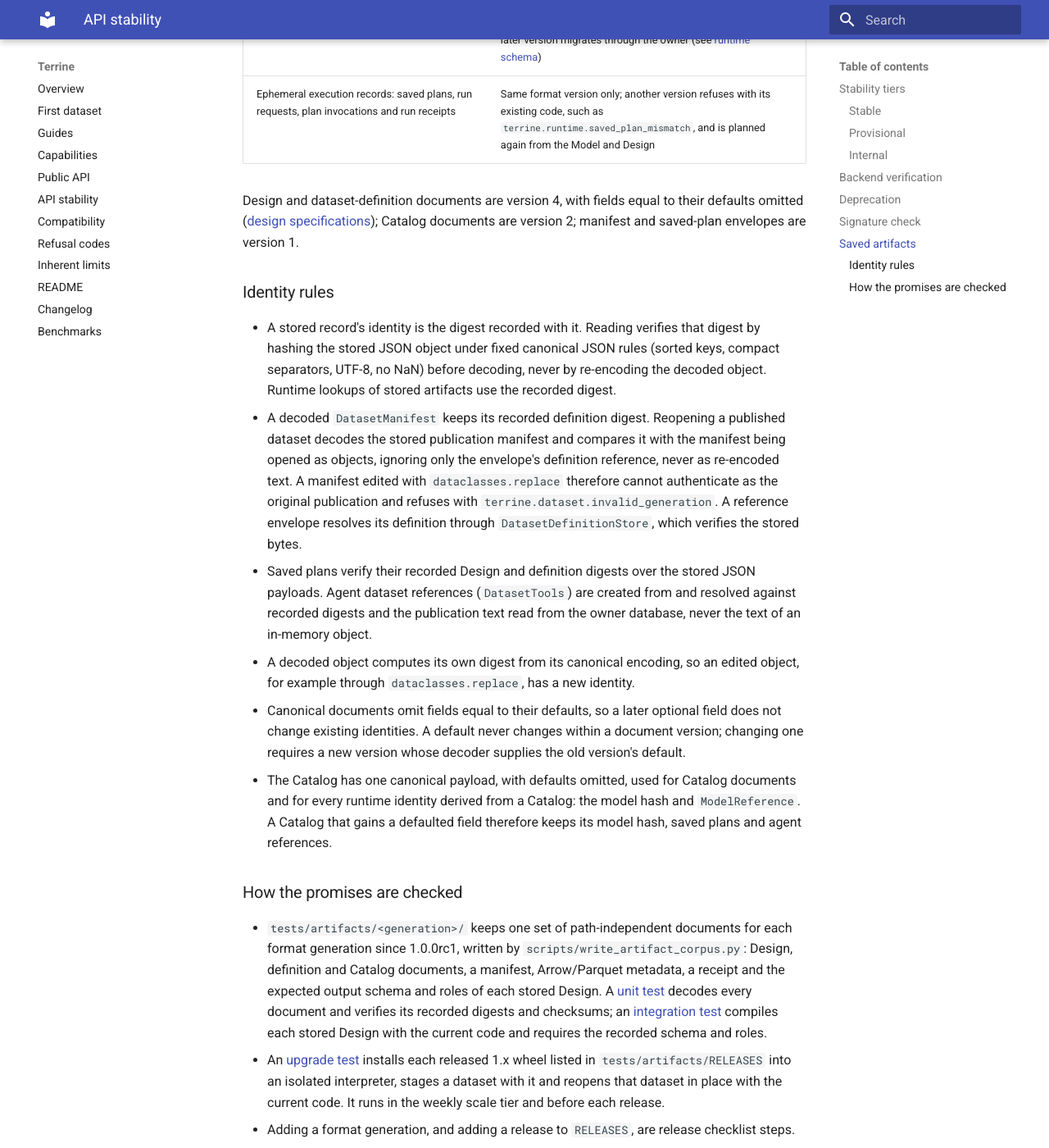
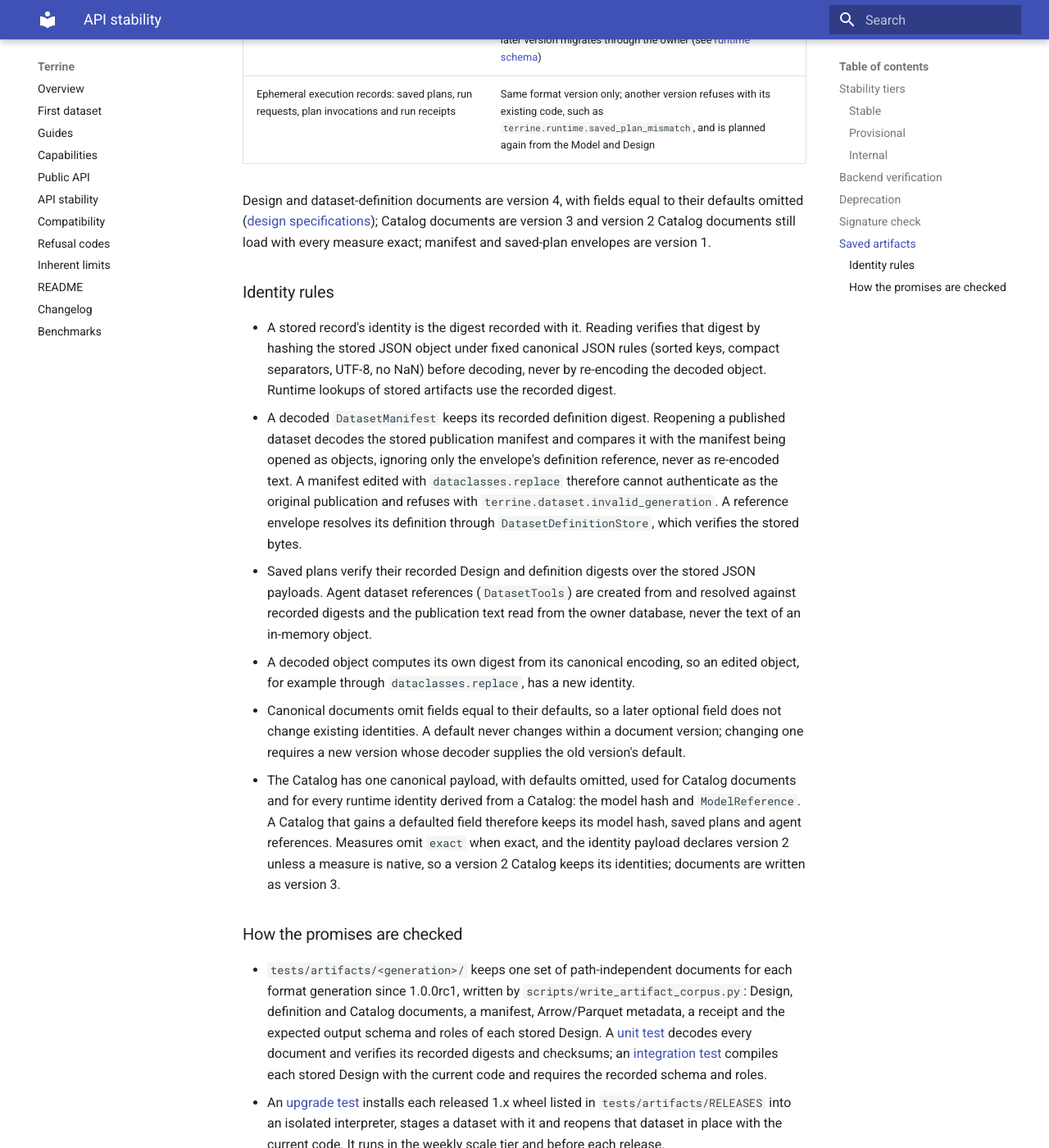
Before and after one commit to kylejcaron/terrine, an MkDocs documentation site: the page built from docs/guides/stability.md, in a window 1280 px wide and 1400 px high, scrolled down 2908 px. Shown: the whole window at 82% size. Built offline with MkDocs 1.6.1 and Material for MkDocs 9.7.7, drawn with Linux system fonts in a browser that asks for light colours.

Commit message:
docs: describe exact=False as allowing native float arithmetic; Catalog guides at version 3

```diff
--- a/docs/guides/stability.md
+++ b/docs/guides/stability.md
@@ -112,7 +112,8 @@
 
 Design and dataset-definition documents are version 4, with fields equal to
 their defaults omitted ([design specifications](design-specs.md)); Catalog
-documents are version 2; manifest and saved-plan envelopes are version 1.
+documents are version 3 and version 2 Catalog documents still load with every
+measure exact; manifest and saved-plan envelopes are version 1.
 
 ### Identity rules
 
@@ -142,7 +143,10 @@
 - The Catalog has one canonical payload, with defaults omitted, used for Catalog
   documents and for every runtime identity derived from a Catalog: the model
   hash and `ModelReference`. A Catalog that gains a defaulted field therefore
-  keeps its model hash, saved plans and agent references.
+  keeps its model hash, saved plans and agent references. Measures omit `exact`
+  when exact, and the identity payload declares version 2 unless a measure is
+  native, so a version 2 Catalog keeps its identities; documents are written as
+  version 3.
 
 ### How the promises are checked
 
```
Also changed, not shown: docs/guides/design-specs.md (+1 -1 lines), docs/guides/semantic-layer-interop.md (+1 -1 lines), docs/guides/temporal-engine.md (+4 -4 lines), 3 other files.
